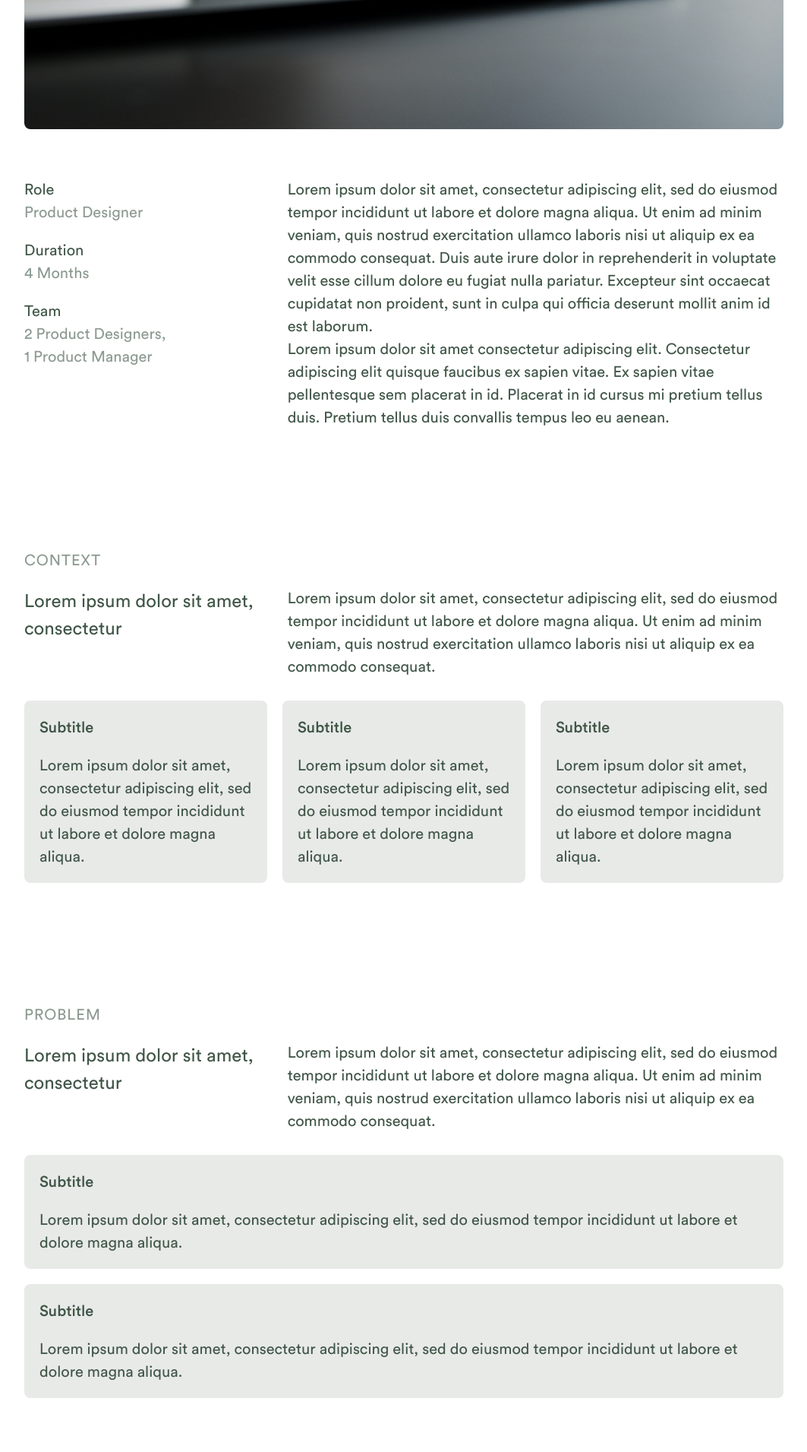
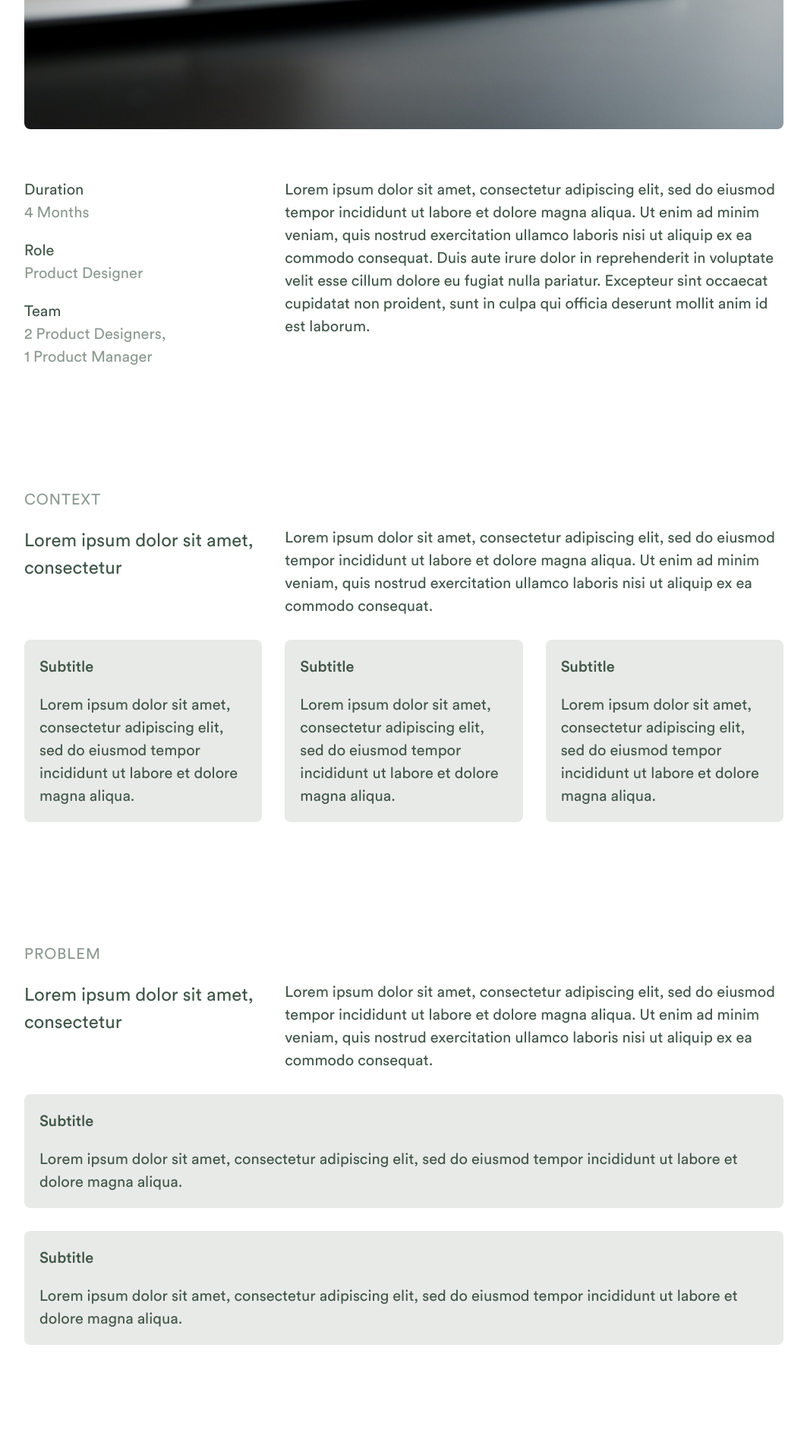
Before and after one commit to azurestocking/azurestocking.github.io, a Jekyll site: the page built from project/opus.html, in a window 1280 px wide. Shown: the part 825-2736 px from the top of the page at 76% size, without its empty margins (108-1171 px from the left). Built offline with Jekyll 4.4.1, drawn with Linux system fonts in a browser that asks for light colours; some web fonts are replaced.

Commit message:
Update grid

```diff
--- a/project/opus.html
+++ b/project/opus.html
@@ -22,18 +22,18 @@ title: Opus
         <div class="list">
             <div class="list-item">
                 <div class="list-item-1">
+                    <div>Duration</div>
+                </div>
+                <div class="list-item-2">
+                    <div>4 Months</div>
+                </div>
+            </div>
+            <div class="list-item">
+                <div class="list-item-1">
                     <div>Role</div>
                 </div>
                 <div class="list-item-2">
                     <div>Product Designer</div>
-                </div>
-            </div>
-            <div class="list-item">
-                <div class="list-item-1">
-                    <div>Duration</div>
-                </div>
-                <div class="list-item-2">
-                    <div>4 Months</div>
                 </div>
             </div>
             <div class="list-item">
@@ -50,7 +50,6 @@ title: Opus
         </div>
         <div>
             <p>Lorem ipsum dolor sit amet, consectetur adipiscing elit, sed do eiusmod tempor incididunt ut labore et dolore magna aliqua. Ut enim ad minim veniam, quis nostrud exercitation ullamco laboris nisi ut aliquip ex ea commodo consequat. Duis aute irure dolor in reprehenderit in voluptate velit esse cillum dolore eu fugiat nulla pariatur. Excepteur sint occaecat cupidatat non proident, sunt in culpa qui officia deserunt mollit anim id est laborum.</p>
-            <p>Lorem ipsum dolor sit amet consectetur adipiscing elit. Consectetur adipiscing elit quisque faucibus ex sapien vitae. Ex sapien vitae pellentesque sem placerat in id. Placerat in id cursus mi pretium tellus duis. Pretium tellus duis convallis tempus leo eu aenean.</p>
         </div>
     </div>
 </section>
--- a/styles.css
+++ b/styles.css
@@ -449,7 +449,7 @@ hr {
 
 .grid {
     display: grid;
-    gap: 20px;
+    gap: 30px;
 }
 
 .grid-1 {
@@ -473,8 +473,17 @@ hr {
 
 .grid-1-2 {
     grid-template-columns: 1fr 2fr;
+    grid-column: 1 / -1;
     margin-top: 20px;
     margin-bottom: 30px;
+}
+
+.grid-1-2 > *:first-child {
+    grid-column: 1;
+}
+
+.grid-1-2 > *:last-child {
+    grid-column: 2 / span 2;
 }
 
 .scrollspy {
```
